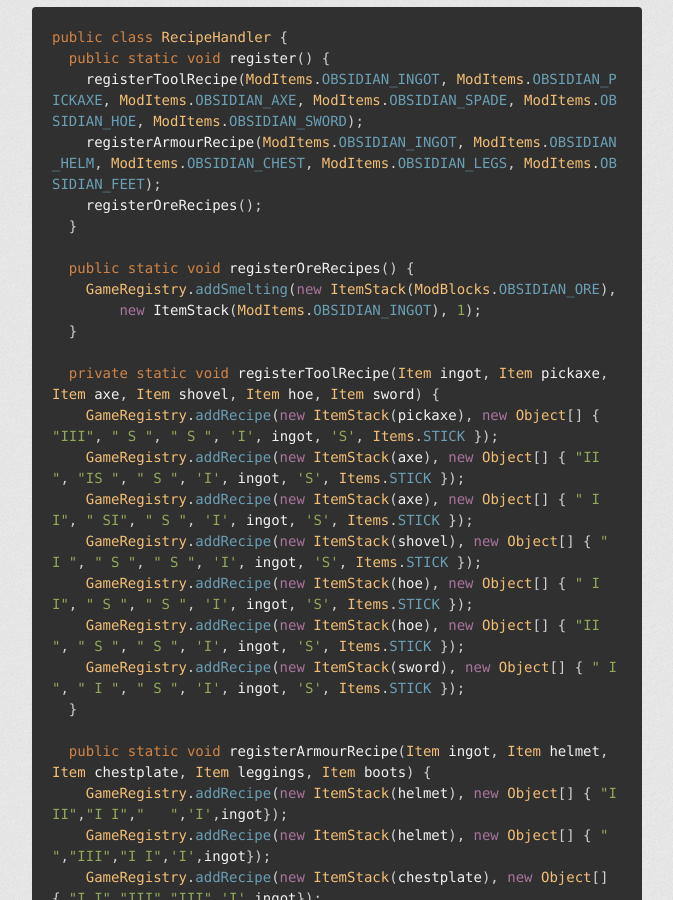
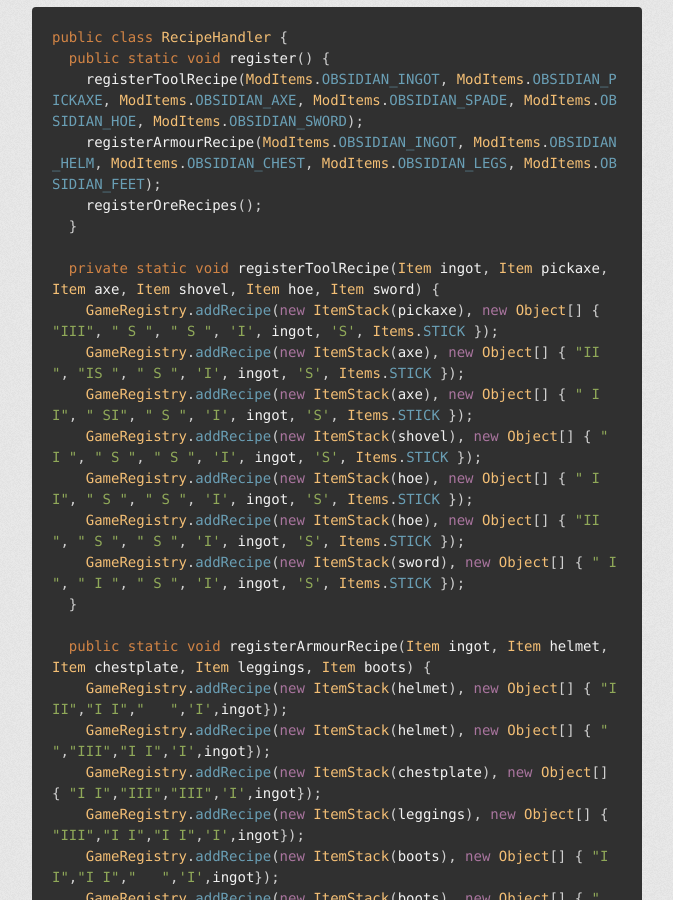
Before and after one commit to jmhutch/minecraft, a Jekyll site: the page built from docs/pages/recipes.md, in a window 1280 px wide and 900 px high, scrolled down 5264 px. Shown: the whole window, without its empty margins (303-976 px from the left). Built offline with Jekyll 4.4.1, drawn with Linux system fonts in a browser that asks for light colours; some web fonts are replaced; our own code applies the rules of GitHub Pages for plain Markdown files; comment, search, counter and statistics services are not loaded.

Commit message:
accidentally included something in recipes

```diff
--- a/docs/pages/recipes.md
+++ b/docs/pages/recipes.md
@@ -191,11 +191,6 @@ public class RecipeHandler {
     registerOreRecipes();
   }
 
-  public static void registerOreRecipes() {
-    GameRegistry.addSmelting(new ItemStack(ModBlocks.OBSIDIAN_ORE),
-        new ItemStack(ModItems.OBSIDIAN_INGOT), 1);
-  }
-
   private static void registerToolRecipe(Item ingot, Item pickaxe, Item axe, Item shovel, Item hoe, Item sword) {
     GameRegistry.addRecipe(new ItemStack(pickaxe), new Object[] { "III", " S ", " S ", 'I', ingot, 'S', Items.STICK });
     GameRegistry.addRecipe(new ItemStack(axe), new Object[] { "II ", "IS ", " S ", 'I', ingot, 'S', Items.STICK });
```
